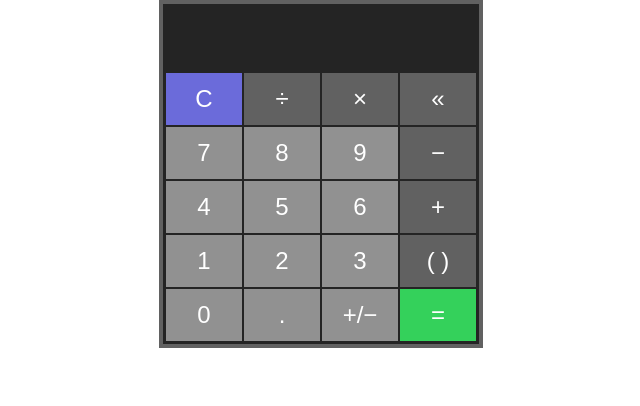
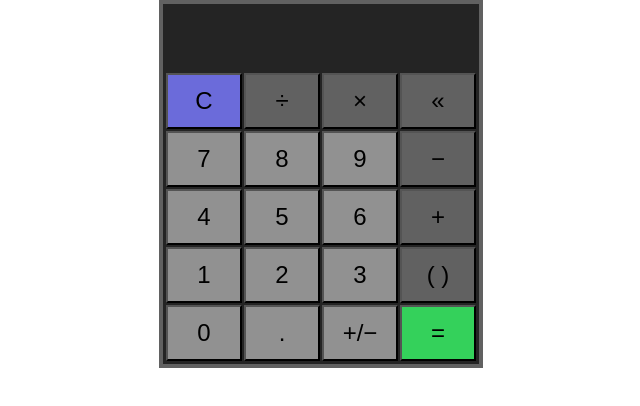
Before and after one commit to jemcafe/calculator-vue, a plain HTML site: page index.html in a window 1280 px wide. Shown: the whole page, without its empty margins (319-959 px from the left). Drawn offline with Linux system fonts and the light colour scheme.

Commit message:
Initial commit. Setup. Calculator element is styled. Can input characters with the buttons.

```diff
--- a/index.html
+++ b/index.html
@@ -15,34 +15,34 @@
       <textarea v-bind:value="equation"></textarea>
       <div class="btns">
         <div class="row">
-          <div class="btn blue-btn" v-on:click="clearInput">C</div>
-          <div class="btn dark-btn" v-on:click="insertChar('/')">&divide;</div>
-          <div class="btn dark-btn" v-on:click="insertChar('x')">&times;</div>
-          <div class="btn dark-btn" v-on:click="deleteChar">&laquo;</div>
+          <button class="blue-btn" v-on:click="clearInput">C</button>
+          <button class="dark-btn" v-on:click="insertChar('/')">&divide;</button>
+          <button class="dark-btn" v-on:click="insertChar('x')">&times;</button>
+          <button class="dark-btn" v-on:click="deleteChar">&laquo;</button>
         </div>
         <div class="row">
-          <div class="btn light-btn" v-on:click="insertChar(7)">7</div>
-          <div class="btn light-btn" v-on:click="insertChar(8)">8</div>
-          <div class="btn light-btn" v-on:click="insertChar(9)">9</div>
-          <div class="btn dark-btn" v-on:click="insertChar('-')">&minus;</div>
+          <button class="light-btn" v-on:click="insertChar(7)">7</button>
+          <button class="light-btn" v-on:click="insertChar(8)">8</button>
+          <button class="light-btn" v-on:click="insertChar(9)">9</button>
+          <button class="dark-btn" v-on:click="insertChar('-')">&minus;</button>
         </div>
         <div class="row">
-          <div class="btn light-btn" v-on:click="insertChar(4)">4</div>
-          <div class="btn light-btn" v-on:click="insertChar(5)">5</div>
-          <div class="btn light-btn" v-on:click="insertChar(6)">6</div>
-          <div class="btn dark-btn" v-on:click="insertChar('+')">&plus;</div>
+          <button class="light-btn" v-on:click="insertChar(4)">4</button>
+          <button class="light-btn" v-on:click="insertChar(5)">5</button>
+          <button class="light-btn" v-on:click="insertChar(6)">6</button>
+          <button class="dark-btn" v-on:click="insertChar('+')">&plus;</button>
         </div>
         <div class="row">
-          <div class="btn light-btn" v-on:click="insertChar(1)">1</div>
-          <div class="btn light-btn" v-on:click="insertChar(2)">2</div>
-          <div class="btn light-btn" v-on:click="insertChar(3)">3</div>
-          <div class="btn dark-btn">( )</div>
+          <button class="light-btn" v-on:click="insertChar(1)">1</button>
+          <button class="light-btn" v-on:click="insertChar(2)">2</button>
+          <button class="light-btn" v-on:click="insertChar(3)">3</button>
+          <button class="dark-btn">( )</button>
         </div>
         <div class="row">
-          <div class="btn light-btn" v-on:click="insertChar(0)">0</div>
-          <div class="btn light-btn" v-on:click="insertChar('.')">.</div>
-          <div class="btn light-btn">&plus;/&minus;</div>
-          <div class="btn green-btn">&equals;</div>
+          <button class="light-btn" v-on:click="insertChar(0)">0</button>
+          <button class="light-btn" v-on:click="insertChar('.')">.</button>
+          <button class="light-btn">&plus;/&minus;</button>
+          <button class="green-btn">&equals;</button>
         </div>
       </div>
     </div>
@@ -117,7 +117,7 @@
 
     #calculator .row { display: flex; }
 
-    #calculator .btn {
+    #calculator .row > button {
       flex: 1;
       margin: 1px;
       font-size: 24px;
@@ -130,7 +130,7 @@
       user-select: none;
     }
 
-    #calculator .btn:active { background: #b4bcff; }
+    #calculator .row > .button:active { background: #b4bcff; }
   </style>
 </body>
 </html>
```
